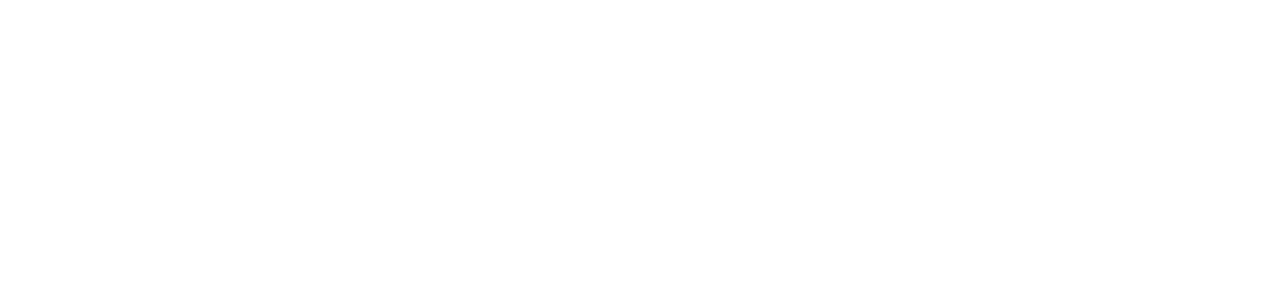
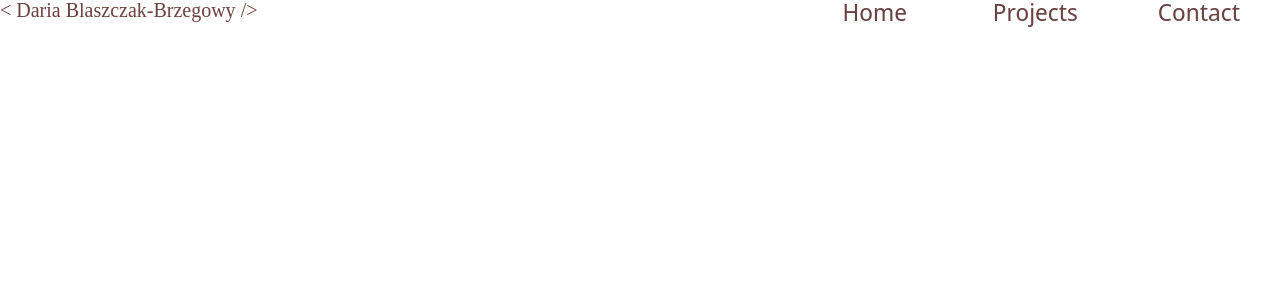
Before and after one commit to Daruszkaaa/Portfolio-website, a React (Vite) app: page / in a window 1280 px wide. Shown: the top 300 px of the page. Built offline with nearby package versions, Linux system fonts and the light colour scheme.

Commit message:
styled navbar component

```diff
--- a/src/components/NavBar.jsx
+++ b/src/components/NavBar.jsx
@@ -0,0 +1,22 @@
+import React from "react"
+
+export default function NavBar(){
+
+    return(
+        <>
+         <nav className="navbar">
+                <div className="navbar-logo">
+                    <span> {'<'} Daria Blaszczak-Brzegowy {'/>'} </span>
+                    </div>
+                    <ul className="navbar-menu">
+                        <li>
+                            <a href="/" className="navbar-element">Home</a>
+                            <a href="projects"className="navbar-element" > Projects</a>
+                            <a href="contact"className="navbar-element">Contact</a>
+                        </li>
+                    </ul>
+            </nav>
+        </>
+    )
+
+}
--- a/src/index.scss
+++ b/src/index.scss
@@ -1,5 +1,6 @@
 
 @import "./styles/Reset.scss";
+@import "./styles/NavBar.scss";
 
 *{
   box-sizing: border-box;
--- /dev/null
+++ b/src/styles/NavBar.scss
@@ -0,0 +1,31 @@
+.navbar{
+    display: flex;
+    justify-content: space-between;
+    color: rgb(108, 64, 64);
+
+    .navbar-logo{
+        font-size: 20px;
+        font-family: 'Shadows Into Light', cursive;
+
+    }
+
+    .navbar-menu{
+        display: flex;
+        font-family: 'Noto Sans Display', sans-serif;
+
+
+        .navbar-element{
+            color: rgb(108, 64, 64);
+
+            font-size: 24px;
+            padding: 40px;
+            text-decoration: none;
+
+            &:hover{
+                background-color: rgb(228, 228, 212);
+            }
+        }
+
+    }
+
+}
--- a/src/views/Home.jsx
+++ b/src/views/Home.jsx
@@ -1,9 +1,12 @@
 import React from "react";
+import NavBar from "../components/NavBar";
 
 export default function Home(){
 
     return(
         <>
+        <NavBar/>
+
         </>
     )
 }
```
Also changed, not shown: src/styles/Navbar.jsx (deleted).
